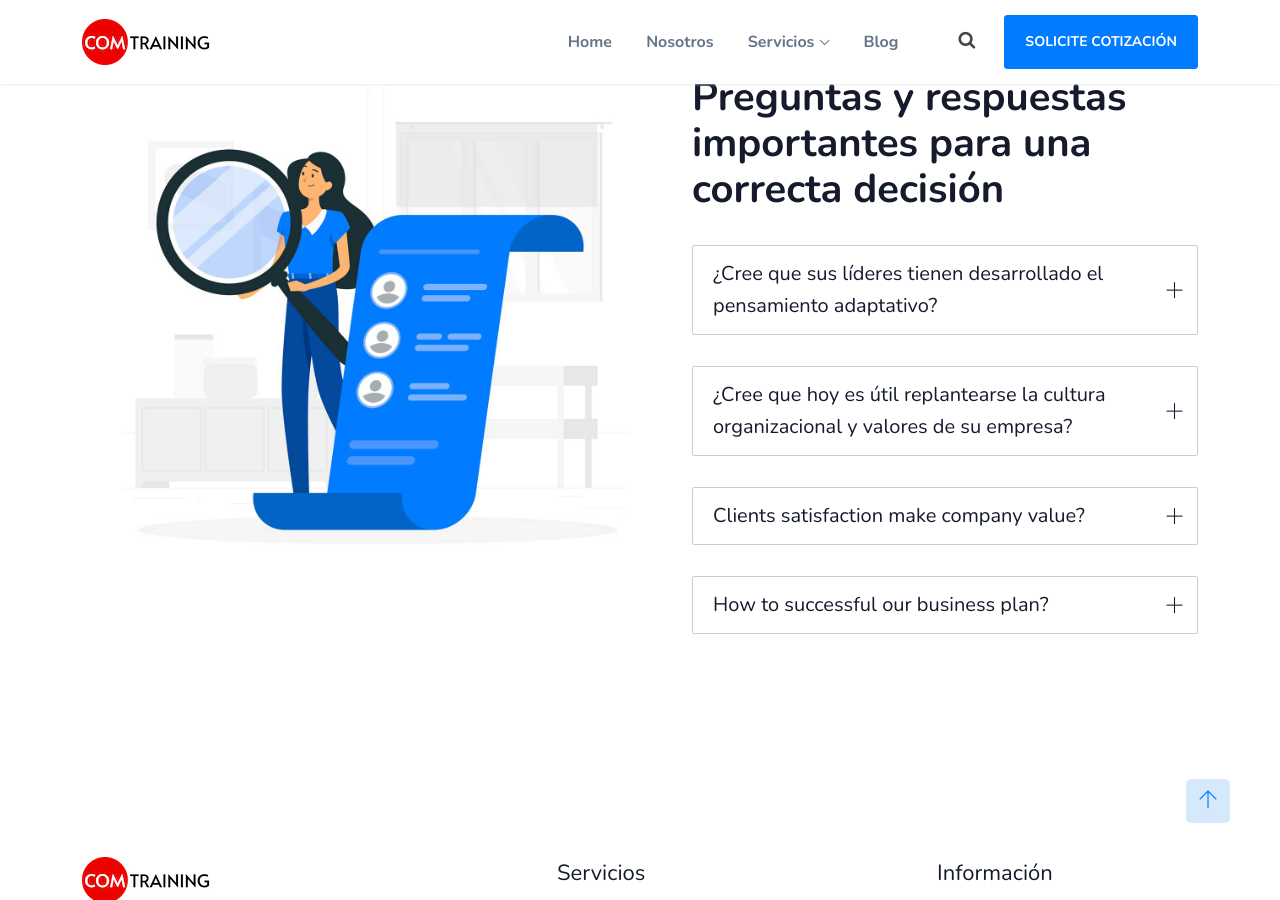
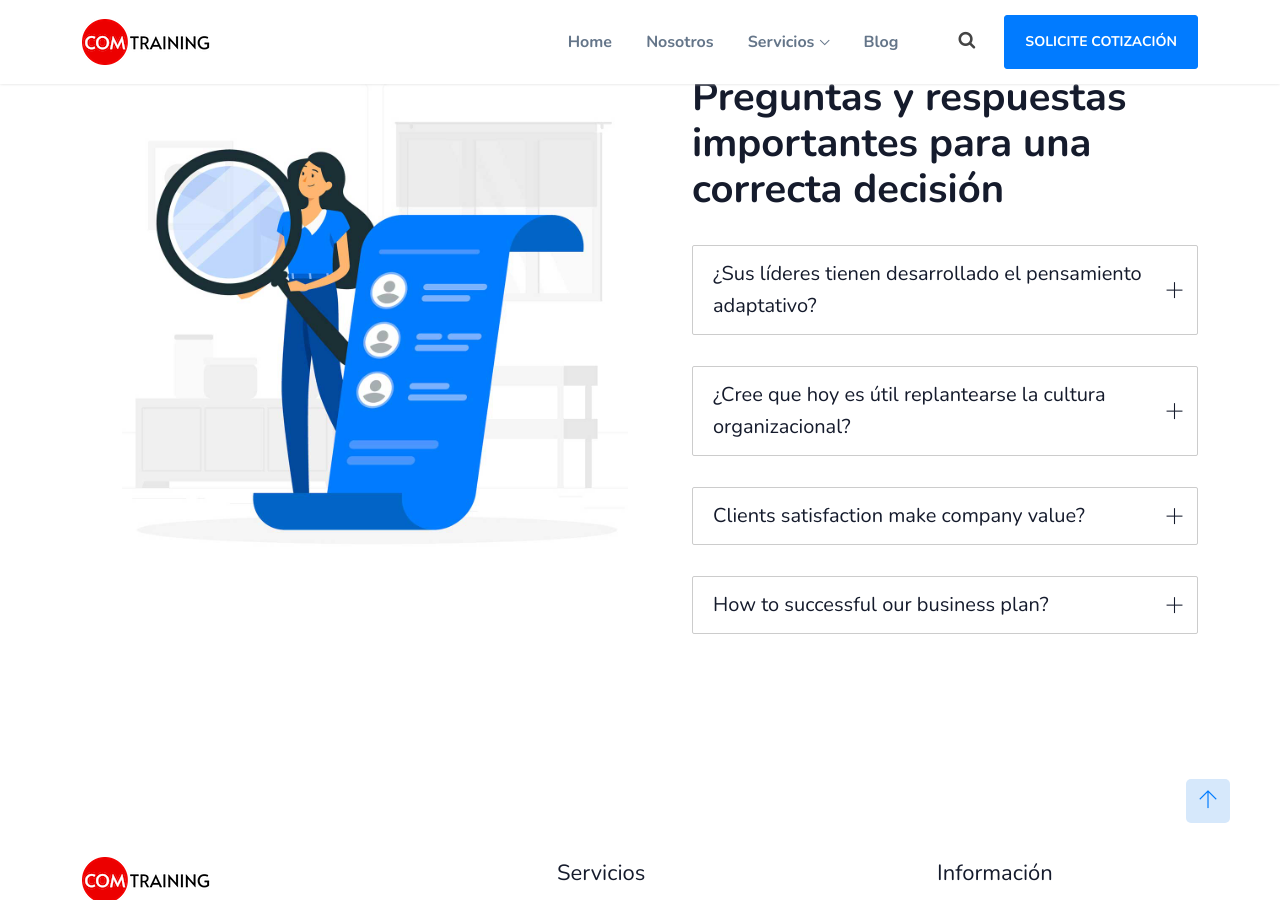
Before and after one commit to fjvalles/comtraining-landing, a Jekyll site: the page built from faq.html, in a window 1280 px wide and 900 px high, scrolled down 414 px. Built offline with Jekyll 4.4.1, drawn with Linux system fonts in a browser that asks for light colours; a script that is not in the unit is left out.

```diff
--- a/_data/faqs.yml
+++ b/_data/faqs.yml
@@ -1,10 +1,9 @@
 items:
-  - question: ¿Cree que sus líderes tienen desarrollado el pensamiento adaptativo?
+  - question: ¿Sus líderes tienen desarrollado el pensamiento adaptativo?
     answer: El pensamiento adaptativo es la habilidad de hacer cambios en las
       propias ideas, las conductas, hábitos y patrones para ajustarse con éxito
       a un entorno diferente.
-  - question: ¿Cree que hoy es útil replantearse la cultura organizacional y valores
-      de su empresa?
+  - question: ¿Cree que hoy es útil replantearse la cultura organizacional?
     answer: En el mundo donde los empleados están pensando no solo en por qué
       trabajan o dónde trabajan, sino también en cómo trabajan en general es
       útil considerar que las nuevas formas de trabajar afectan la cultura y
```
